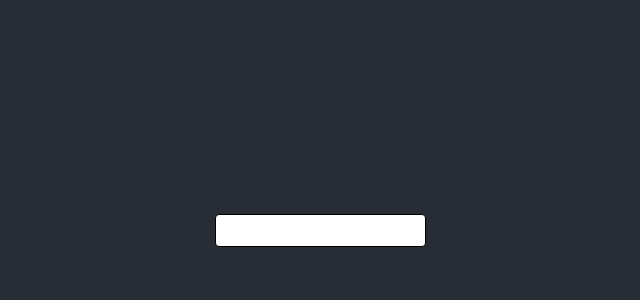
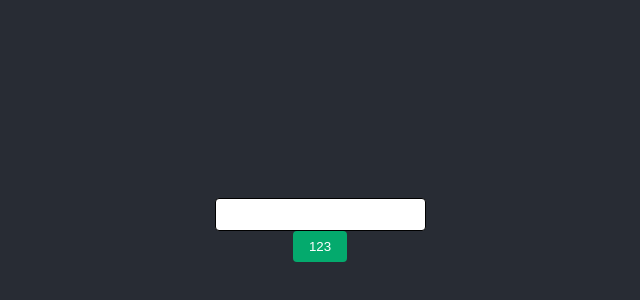
Before and after one commit to alexzonic/model, a React (Create React App) app: page / in a window 1280 px wide. Shown: the part 170-470 px from the top of the page, without its empty margins (320-960 px from the left). Built offline with nearby package versions, Linux system fonts and the light colour scheme.

Commit message:
у кнопки и инпута разные стили

```diff
--- a/src/Button/Button.scss
+++ b/src/Button/Button.scss
@@ -1,4 +1,4 @@
-.root {
+.root-btn {
     background-color: #04AA6D;
     border: none;
     color: white;
--- a/src/Button/Button.tsx
+++ b/src/Button/Button.tsx
@@ -8,6 +8,6 @@ interface Props {
 
 export const Button: React.FC<Props> = ({value, onClick}) => {
     return (
-        <input className="root" type="button" value={value} onClick={onClick} />
+        <input className="root-btn" type="button" value={value} onClick={onClick} />
     );
 };
--- a/src/Component.tsx
+++ b/src/Component.tsx
@@ -1,5 +1,6 @@
 import React from 'react';
 import {Input} from "./Input/Input";
+import {Button} from "./Button/Button";
 
 interface Props {
 
@@ -11,6 +12,7 @@ export const Component: React.FC<Props> = ({}) => {
     return (
         <>
             <Input value={infix} onChange={setInfix} />
+            <Button value={'123'} onClick={() => {}} />
         </>
     );
 };
```
